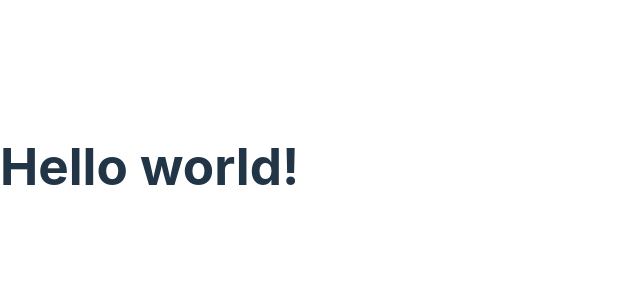
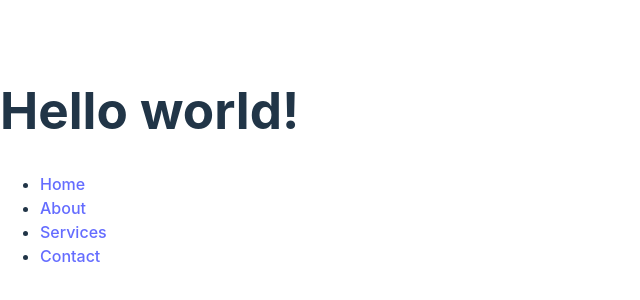
Before and after one commit to Nils-Van-de-Pitte/React-sandbox, a React (Vite) app in the folder code/: page / in a window 1280 px wide. Shown: the part 234-534 px from the top of the page, without its empty margins (0-640 px from the left). Built offline with nearby package versions, Linux system fonts and the light colour scheme.

Commit message:
Ad navigation to header

```diff
--- a/code/src/components/Header.jsx
+++ b/code/src/components/Header.jsx
@@ -2,6 +2,14 @@
     return(
         <header>
             <h1>Hello world!</h1>
+            <nav>
+                <ul>
+                    <li><a href='#'>Home</a></li>
+                    <li><a href='#'>About</a></li>
+                    <li><a href='#'>Services</a></li>
+                    <li><a href='#'>Contact</a></li>
+                </ul>
+            </nav>
         </header>
     );
 }
```
